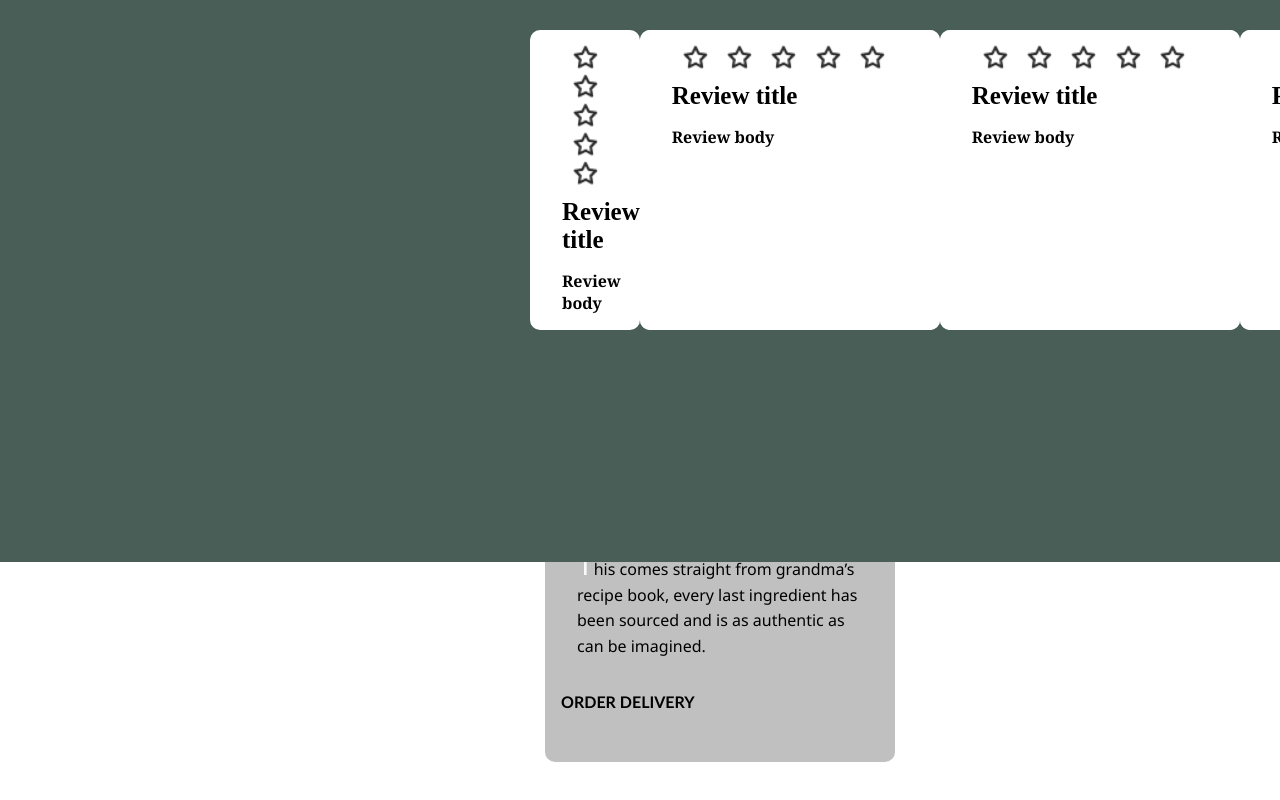
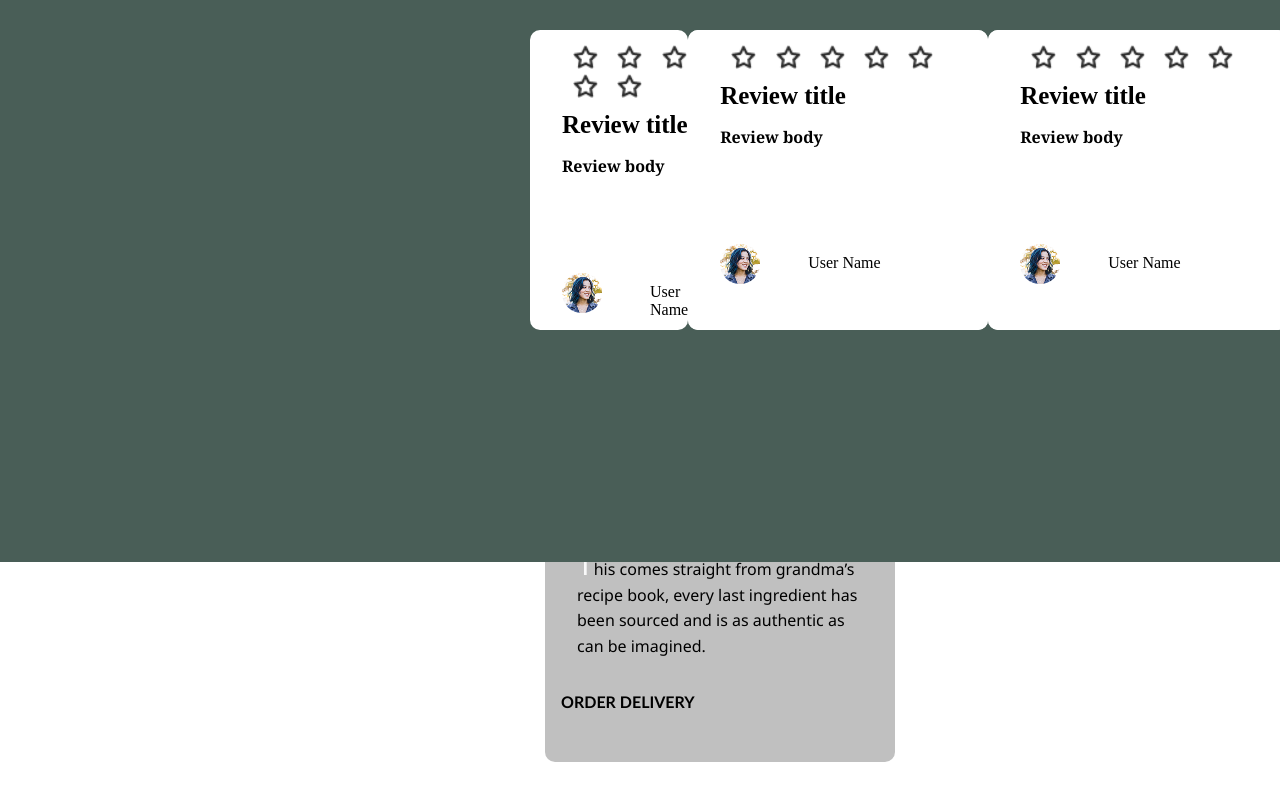
Before and after one commit to gabrieljcoutinho/PROJETO_Little-Lemon, a React (Create React App) app: page / in a window 1280 px wide. Shown: the part 1628-2428 px from the top of the page. Built offline with nearby package versions, Linux system fonts and the light colour scheme.

Commit message:
comentario

```diff
--- a/src/ts/SectionComentario.jsx
+++ b/src/ts/SectionComentario.jsx
@@ -2,6 +2,8 @@ import React from 'react'
 import "../css/comentarios.css"
 
 import estrela from "../imgs/star.png"
+
+import perfil from "../imgs/perfil.png"
 
 type Props = {}
 
@@ -24,6 +26,11 @@ const SectionComentario = (props: Props) => {
 
                         <h3 className='review'>Review title</h3>
                                   <h4 className='Subreview'>Review body</h4>
+
+                                 <div className="perfilUsuario">
+                                   <img src={perfil} alt="" className='imgPerfilComentary' />
+                                   <p className="userName">User Name</p>
+                                 </div>
             </div>
 
             <div className="comentarios">
@@ -38,6 +45,11 @@ const SectionComentario = (props: Props) => {
 
                        <h3 className='review'>Review title</h3>
                                  <h4 className='Subreview'>Review body</h4>
+
+                                 <div className="perfilUsuario">
+                                   <img src={perfil} alt="" className='imgPerfilComentary' />
+                                   <p className="userName">User Name</p>
+                                 </div>
             </div>
             </div>
 
@@ -53,6 +65,10 @@ const SectionComentario = (props: Props) => {
      <h3 className='review'>Review title</h3>
           <h4 className='Subreview'>Review body</h4>
 
+            <div className="perfilUsuario">
+                                   <img src={perfil} alt="" className='imgPerfilComentary' />
+                                   <p className="userName">User Name</p>
+                                 </div>
 
             </div>
             </div>
@@ -69,6 +85,11 @@ const SectionComentario = (props: Props) => {
                   </ul>
                        <h3 className='review'>Review title</h3>
                                  <h4 className='Subreview'>Review body</h4>
+
+                                 <div className="perfilUsuario">
+                                   <img src={perfil} alt="" className='imgPerfilComentary' />
+                                   <p className="userName">User Name</p>
+                                 </div>
             </div>
             </div>
 
```
